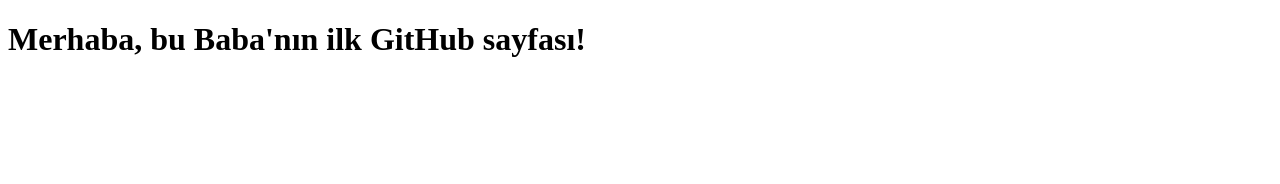
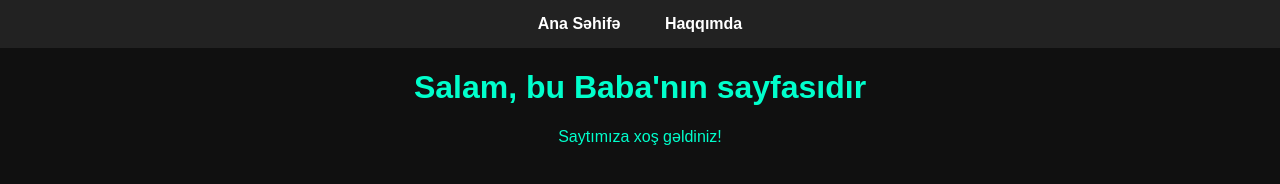
Before and after one commit to HakaliyevBaba/baba, a plain HTML site: page index.html in a window 1280 px wide. Drawn offline with Linux system fonts and the light colour scheme.

Commit message:
Update index.html
menyu əlavə edildi

```diff
--- a/index.html
+++ b/index.html
@@ -1,9 +1,39 @@
 <!DOCTYPE html>
 <html>
-  <head>
-    <title>Baba'nın Sayfası</title>
-  </head>
-  <body>
-    <h1>Merhaba, bu Baba'nın ilk GitHub sayfası!</h1>
-  </body>
+<head>
+  <title>Baba'nın Sayfası</title>
+  <style>
+    body {
+      margin: 0;
+      font-family: Arial, sans-serif;
+      background-color: #101010;
+      color: #00ffcc;
+      text-align: center;
+    }
+    .menu {
+      background-color: #222;
+      padding: 15px 0;
+      position: sticky;
+      top: 0;
+    }
+    .menu a {
+      color: white;
+      text-decoration: none;
+      margin: 0 20px;
+      font-weight: bold;
+    }
+    .menu a:hover {
+      color: #00ffcc;
+    }
+  </style>
+</head>
+<body>
+  <div class="menu">
+    <a href="index.html">Ana Səhifə</a>
+    <a href="hakkimda.html">Haqqımda</a>
+  </div>
+
+  <h1>Salam, bu Baba'nın sayfasıdır</h1>
+  <p>Saytımıza xoş gəldiniz!</p>
+</body>
 </html>
```
